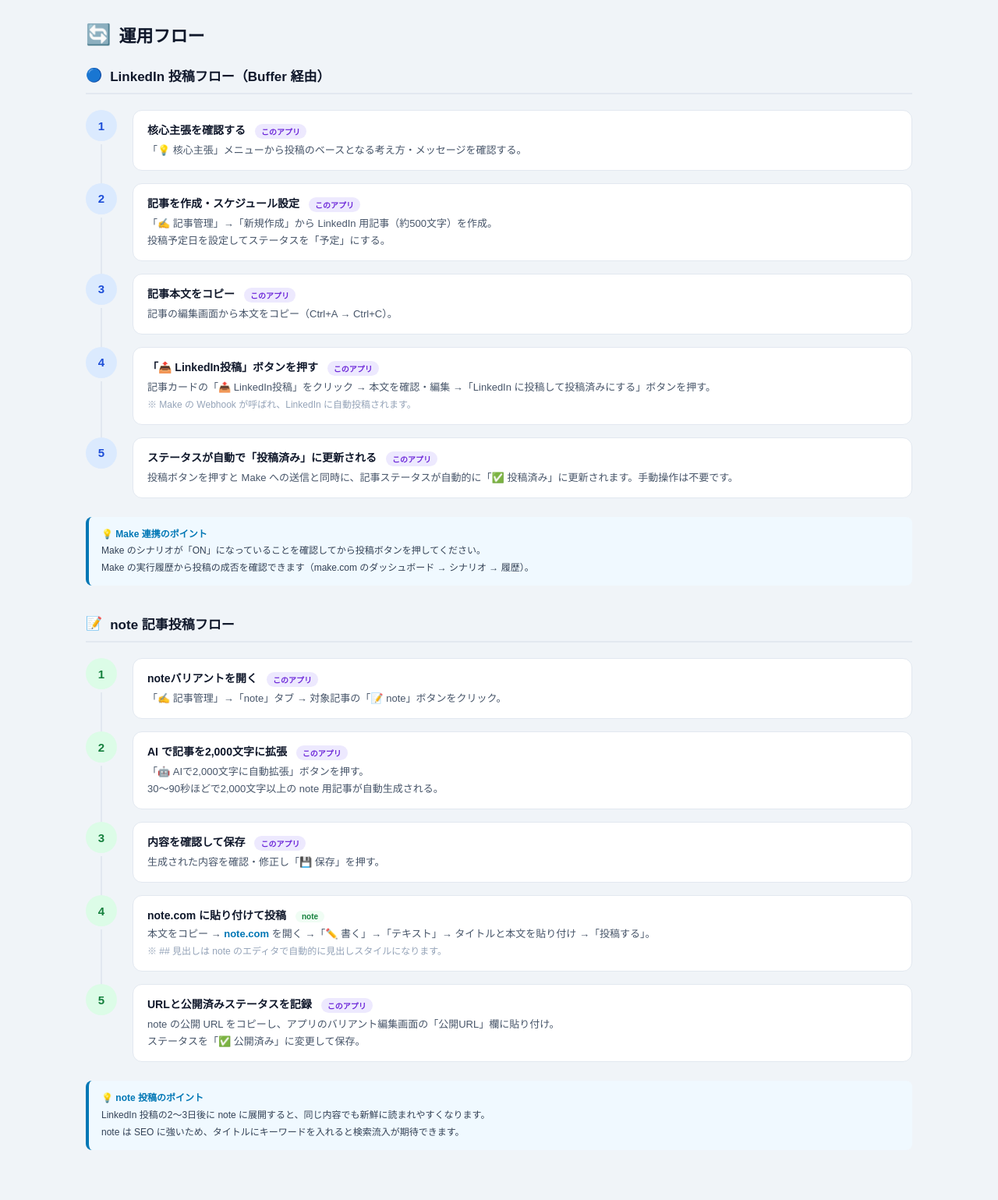
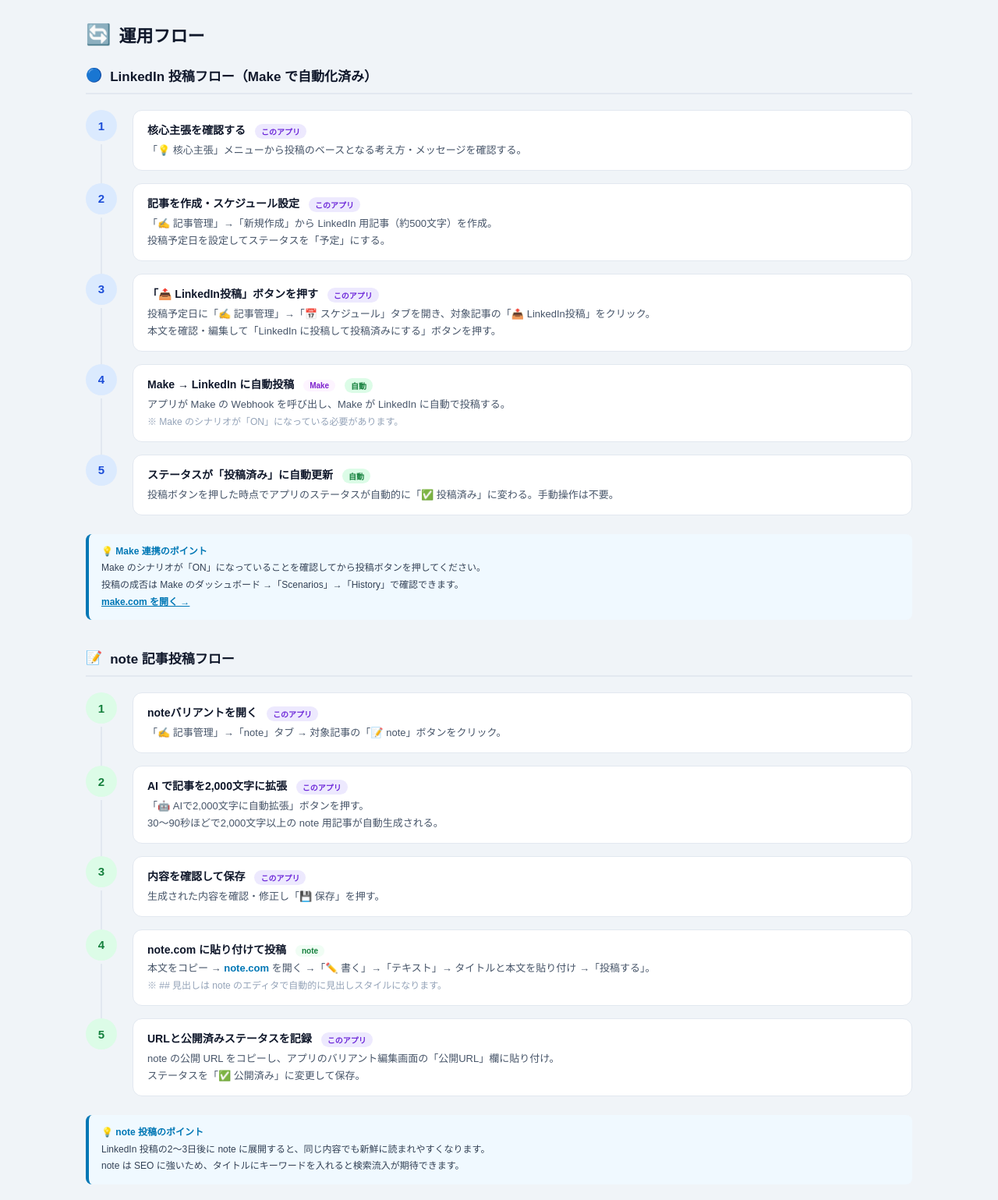
Before and after one commit to jqca/linkedin-analytics, a Flask app: page /workflow in a window 1280 px wide. Shown: the part 48-1587 px from the top of the page at 78% size. Before the commit the page ends 1523 px from the top, so only its background shows below. Run offline with Flask 3, Linux system fonts and the light colour scheme; the visitor is signed in with stand-in values (Sample User, id 1); parts of the project's set-up code (start-up, migrations or seed data) failed here and were passed over; some libraries are stand-ins or nearby versions.

Commit message:
Update workflow page: replace Buffer with Make, remove copy step
- Section title: 'Buffer 経由' → 'Make で自動化済み'
- Remove step 3 '記事本文をコピー' (no longer needed with Make)
- Renumber steps: 4 steps total
- Add Make/自動 tags to automated steps
- Add link to make.com in tip box

Co-Authored-By: Claude Sonnet 4.6 <noreply@anthropic.com>

```diff
--- a/templates/workflow.html
+++ b/templates/workflow.html
@@ -87,9 +87,10 @@
     vertical-align: middle;
   }
   .wf-tag-app    { background: #ede9fe; color: #6d28d9; }
-  .wf-tag-buffer { background: #fef9c3; color: #854d0e; }
+  .wf-tag-make   { background: #fdf4ff; color: #7e22ce; }
   .wf-tag-note   { background: #f0fdf4; color: #15803d; }
   .wf-tag-linked { background: #dbeafe; color: #1d4ed8; }
+  .wf-tag-auto   { background: #dcfce7; color: #15803d; }
 
   .tip-box {
     background: #f0f9ff;
@@ -110,10 +111,10 @@
   <div class="page-title"><span>🔄</span> 運用フロー</div>
 </div>
 
-<!-- ═══ LinkedIn → Buffer → 投稿 ═══ -->
+<!-- ═══ LinkedIn 投稿フロー（Make 経由） ═══ -->
 <div class="wf-section">
   <div class="wf-title">
-    <span>🔵</span> LinkedIn 投稿フロー（Buffer 経由）
+    <span>🔵</span> LinkedIn 投稿フロー（Make で自動化済み）
   </div>
   <div class="wf-steps">
 
@@ -141,9 +142,10 @@
     <div class="wf-step">
       <div class="wf-num wf-num-blue">3</div>
       <div class="wf-body">
-        <div class="wf-body-title">記事本文をコピー <span class="wf-tag wf-tag-app">このアプリ</span></div>
+        <div class="wf-body-title">「📤 LinkedIn投稿」ボタンを押す <span class="wf-tag wf-tag-app">このアプリ</span></div>
         <div class="wf-body-desc">
-          記事の編集画面から本文をコピー（Ctrl+A → Ctrl+C）。
+          投稿予定日に「✍️ 記事管理」→「📅 スケジュール」タブを開き、対象記事の「📤 LinkedIn投稿」をクリック。<br>
+          本文を確認・編集して「LinkedIn に投稿して投稿済みにする」ボタンを押す。
         </div>
       </div>
     </div>
@@ -151,10 +153,10 @@
     <div class="wf-step">
       <div class="wf-num wf-num-blue">4</div>
       <div class="wf-body">
-        <div class="wf-body-title">「📤 LinkedIn投稿」ボタンを押す <span class="wf-tag wf-tag-app">このアプリ</span></div>
+        <div class="wf-body-title">Make → LinkedIn に自動投稿 <span class="wf-tag wf-tag-make">Make</span> <span class="wf-tag wf-tag-auto">自動</span></div>
         <div class="wf-body-desc">
-          記事カードの「📤 LinkedIn投稿」をクリック → 本文を確認・編集 →「LinkedIn に投稿して投稿済みにする」ボタンを押す。<br>
-          <span style="color:#94a3b8;font-size:12px;">※ Make の Webhook が呼ばれ、LinkedIn に自動投稿されます。</span>
+          アプリが Make の Webhook を呼び出し、Make が LinkedIn に自動で投稿する。<br>
+          <span style="color:#94a3b8;font-size:12px;">※ Make のシナリオが「ON」になっている必要があります。</span>
         </div>
       </div>
     </div>
@@ -162,9 +164,9 @@
     <div class="wf-step">
       <div class="wf-num wf-num-blue">5</div>
       <div class="wf-body">
-        <div class="wf-body-title">ステータスが自動で「投稿済み」に更新される <span class="wf-tag wf-tag-app">このアプリ</span></div>
+        <div class="wf-body-title">ステータスが「投稿済み」に自動更新 <span class="wf-tag wf-tag-auto">自動</span></div>
         <div class="wf-body-desc">
-          投稿ボタンを押すと Make への送信と同時に、記事ステータスが自動的に「✅ 投稿済み」に更新されます。手動操作は不要です。
+          投稿ボタンを押した時点でアプリのステータスが自動的に「✅ 投稿済み」に変わる。手動操作は不要。
         </div>
       </div>
     </div>
@@ -174,7 +176,9 @@
   <div class="tip-box">
     <strong>💡 Make 連携のポイント</strong><br>
     Make のシナリオが「ON」になっていることを確認してから投稿ボタンを押してください。<br>
-    Make の実行履歴から投稿の成否を確認できます（make.com のダッシュボード → シナリオ → 履歴）。
+    投稿の成否は Make のダッシュボード →「Scenarios」→「History」で確認できます。<br>
+    <a href="https://www.make.com" target="_blank" rel="noopener"
+       style="color:#0077B5;font-weight:600;">make.com を開く →</a>
   </div>
 </div>
 
```
